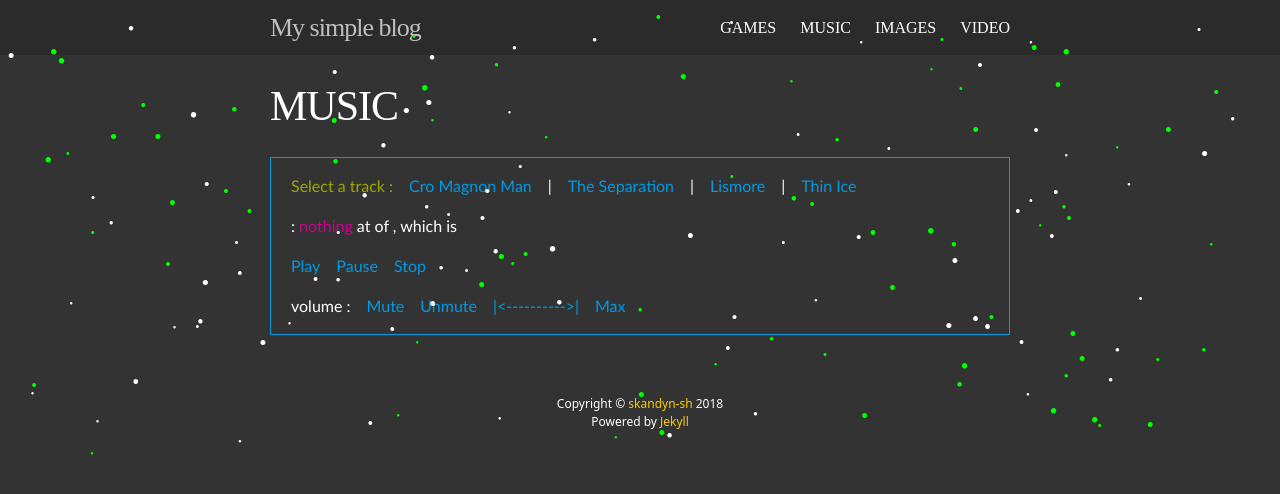
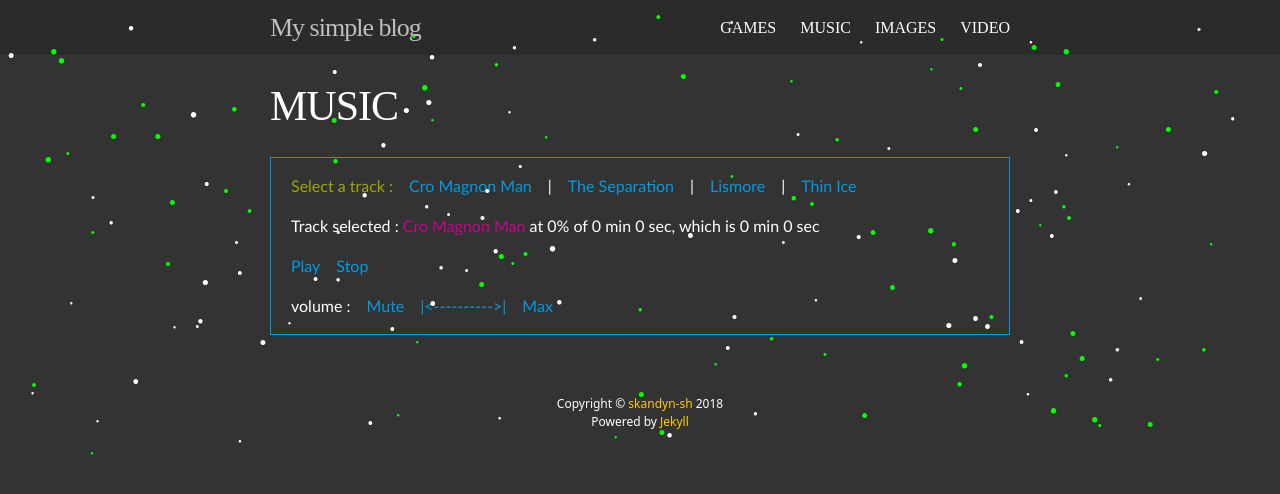
Before and after one commit to skandyn-sh/skandyn-sh.github.io, a Jekyll site: the page built from music.html, in a window 1280 px wide. Shown: the top 494 px of the page. Built offline with Jekyll 4.4.1, drawn with Linux system fonts in a browser that asks for light colours; nearby versions of some CDN libraries; library files that are not in the unit come from our copies; comment, search, counter and statistics services are not loaded; some of the changed lines change nothing that is shown.

Commit message:
Update music.html

```diff
--- a/music.html
+++ b/music.html
@@ -12,8 +12,8 @@
 <!-- Website Design By: www.happyworm.com -->
 <title>Demo : jPlayer as a text based audio player</title>
 <meta http-equiv="Content-Type" content="text/html; charset=iso-8859-1" />
-<script type="text/javascript" src="../../lib/jquery.min.js"></script>
-<script type="text/javascript" src="../../dist/jplayer/jquery.jplayer.min.js"></script>
+<script type="text/javascript" src="/js/jquery.min.js"></script>
+<script type="text/javascript" src="/js/jquery.jplayer.min.js"></script>
 <script type="text/javascript">
 //<![CDATA[
 
```
